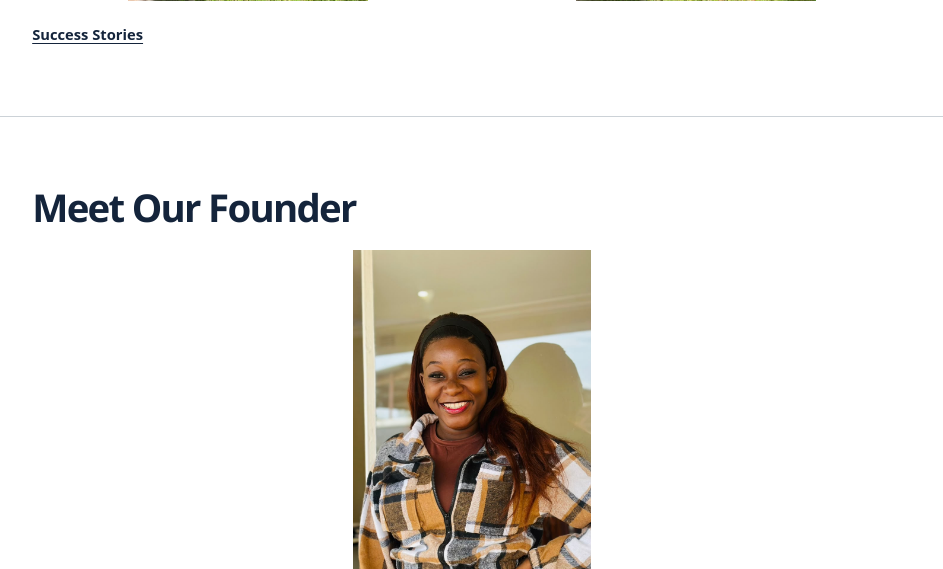
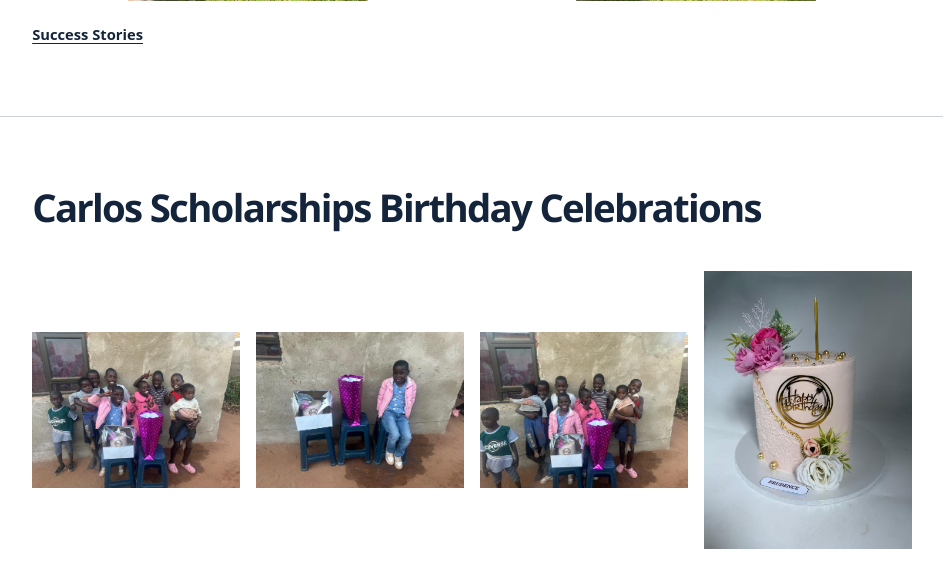
Before and after one commit to NashMSam0/BeHeard, a Flask app: page /gallery.html in a window 1280 px wide. Shown: the part 780-1349 px from the top of the page, without its empty margins (69-1012 px from the left). Run offline with Flask 3, Linux system fonts and the light colour scheme; some libraries are stand-ins or nearby versions.

Commit message:
Remove founder portrait group from gallery

```diff
--- a/templates/gallery_groups.html
+++ b/templates/gallery_groups.html
@@ -1,5 +1,4 @@
 {% set groups = [
-  ('Meet Our Founder', [('/ashley-mutamiri.jpg', 'Ashley Mutamiri, founder of BeHeard Zimbabwe')]),
   ('Carlos Scholarships Birthday Celebrations', [('/carlos-birthday-1.jpg', 'Children celebrating a birthday together'), ('/carlos-birthday-2.jpg', 'A child beside a birthday cake and gifts'), ('/carlos-birthday-3.jpg', 'Children gathered around the birthday cake and gifts'), ('/carlos-birthday-4.jpg', 'A decorated birthday cake')]),
   ('Uniforms', [('/uniform-1.jpg', 'Green school uniform and hat'), ('/uniform-2.jpg', 'Green school tracksuit'), ('/uniform-3.jpg', 'Red school sports shirt and shorts')]),
   ('Women and Community Empowerment', [('/sewing-story-1.jpg', 'A woman shows a patterned garment she made'), ('/sewing-story-2.jpg', 'A finished blue patterned dress'), ('/sewing-story-3.jpg', 'The sewing machine provided by BeHeard Zimbabwe')]),
```
